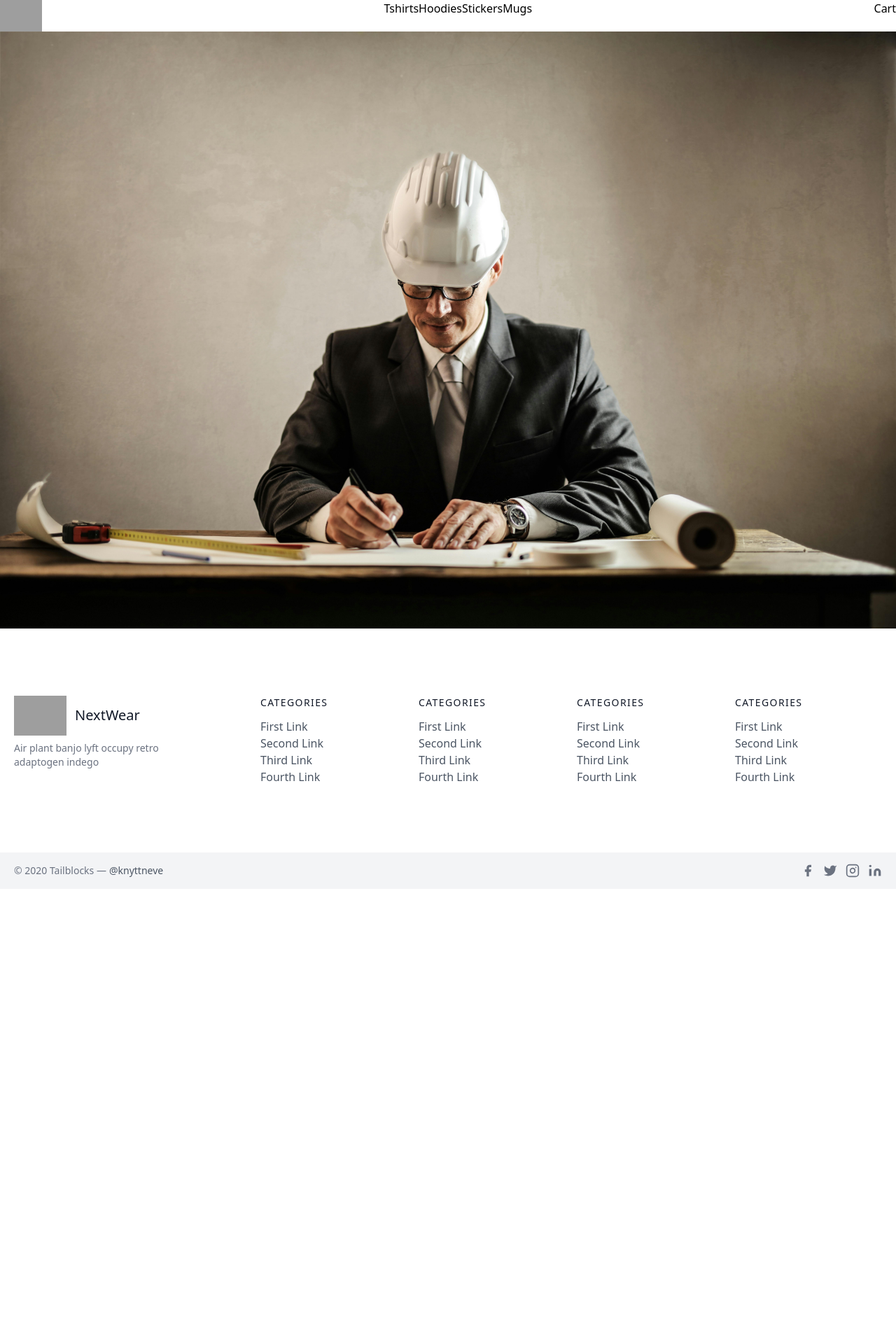
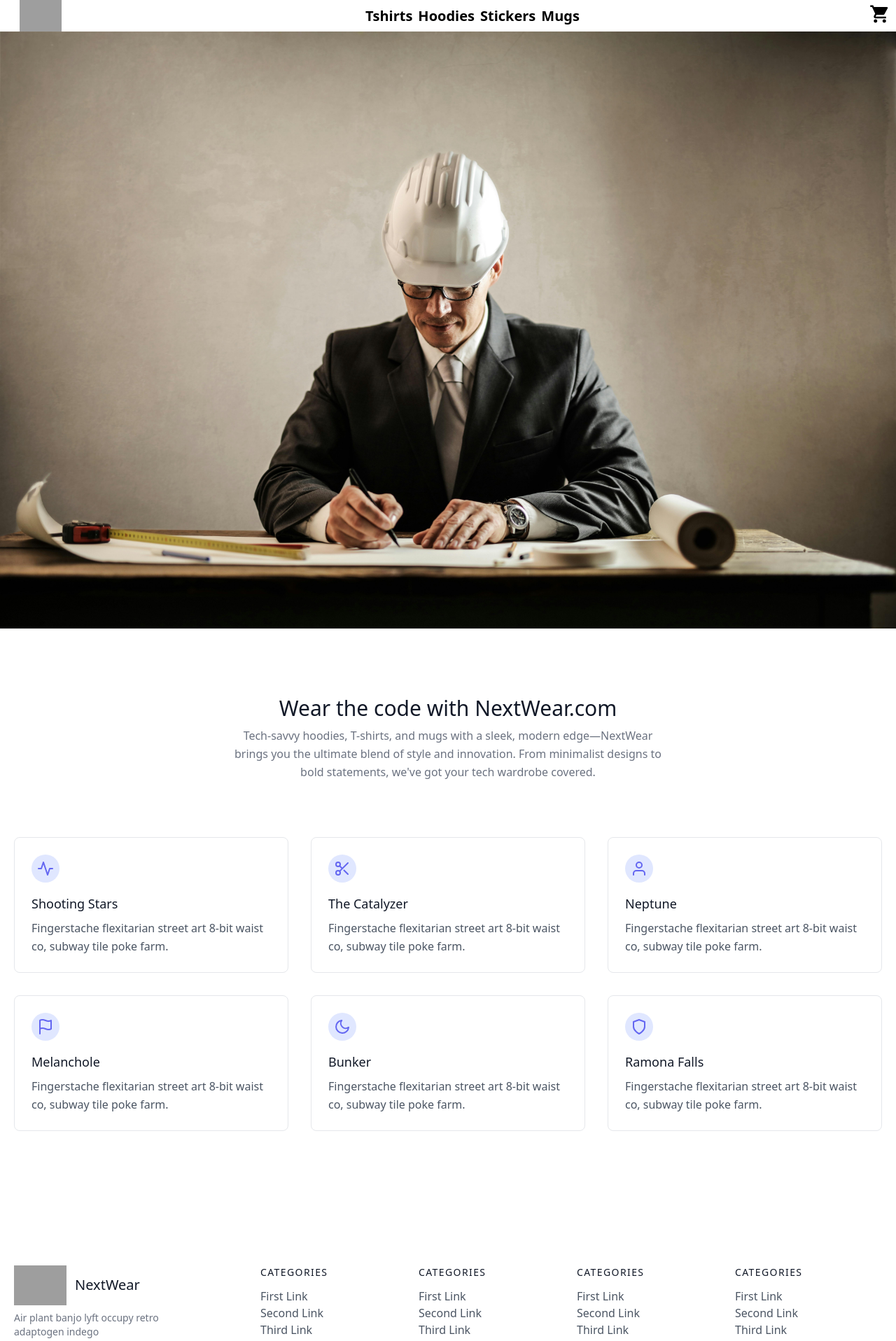
Before and after one commit to Harikrishnan14/NextWear-NextJS, a Next.js app: page / in a window 1280 px wide. Shown: the top 1916 px of the page at 70% size. Before the commit the page ends 1270 px from the top, so only its background shows below. Built offline with nearby package versions, Linux system fonts and the light colour scheme; grey boxes are pictures that could not be loaded.

Commit message:
Homepage

```diff
--- a/components/Navbar.js
+++ b/components/Navbar.js
@@ -1,23 +1,35 @@
 import Image from 'next/image'
+import Link from 'next/link'
 import React from 'react'
+import { MdShoppingCart } from "react-icons/md";
 
 const Navbar = () => {
     return (
-        <div className='flex justify-between'>
-            <div className="logo">
+        <div className='flex flex-col md:flex-row justify-between md:justify-between items-center px-2'>
+            <div className="logo mx-5">
                 <Image src='/Logo.png' alt='' height={60} width={60} />
             </div>
             <div className="nav">
-                <ul className='flex item-center'>
-                    <li>Tshirts</li>
-                    <li>Hoodies</li>
-                    <li>Stickers</li>
-                    <li>Mugs</li>
+                <ul className='flex item-center space-x-2 font-bold md:text-xl'>
+                    <Link href='/tshirts'>
+                        <li>Tshirts</li>
+                    </Link>
+                    <Link href='/hoodies'>
+                        <li>Hoodies</li>
+                    </Link>
+                    <Link href='/stickers'>
+                        <li>Stickers</li>
+                    </Link>
+                    <Link href='/mugs'>
+                        <li>Mugs</li>
+                    </Link>
                 </ul>
             </div>
             <div>
                 <div className="cart">
-                    <button>Cart</button>
+                    <button>
+                        <MdShoppingCart className='text-xl md:text-3xl' />
+                    </button>
                 </div>
             </div>
         </div>
--- a/package.json
+++ b/package.json
@@ -11,7 +11,8 @@
   "dependencies": {
     "next": "14.2.6",
     "react": "^18",
-    "react-dom": "^18"
+    "react-dom": "^18",
+    "react-icons": "^5.3.0"
   },
   "devDependencies": {
     "autoprefixer": "^10.4.20",
--- a/pages/index.js
+++ b/pages/index.js
@@ -21,6 +21,87 @@
       <div>
         <img src="/Home.jpg" alt="Home" />
       </div>
+
+      <section className="text-gray-600 body-font">
+        <div className="container px-5 py-24 mx-auto">
+          <div className="flex flex-wrap w-full mb-20 flex-col items-center text-center">
+            <h1 className="sm:text-3xl text-2xl font-medium title-font mb-2 text-gray-900">Wear the code with NextWear.com</h1>
+            <p className="lg:w-1/2 w-full leading-relaxed text-gray-500">Tech-savvy hoodies, T-shirts, and mugs with a sleek, modern edge—NextWear brings you the ultimate blend of style and innovation. From minimalist designs to bold statements, we've got your tech wardrobe covered.</p>
+          </div>
+          <div className="flex flex-wrap -m-4">
+            <div className="xl:w-1/3 md:w-1/2 p-4">
+              <div className="border border-gray-200 p-6 rounded-lg">
+                <div className="w-10 h-10 inline-flex items-center justify-center rounded-full bg-indigo-100 text-indigo-500 mb-4">
+                  <svg fill="none" stroke="currentColor" strokeLinecap="round" strokeLinejoin="round" strokeWidth="2" className="w-6 h-6" viewBox="0 0 24 24">
+                    <path d="M22 12h-4l-3 9L9 3l-3 9H2"></path>
+                  </svg>
+                </div>
+                <h2 className="text-lg text-gray-900 font-medium title-font mb-2">Shooting Stars</h2>
+                <p className="leading-relaxed text-base">Fingerstache flexitarian street art 8-bit waist co, subway tile poke farm.</p>
+              </div>
+            </div>
+            <div className="xl:w-1/3 md:w-1/2 p-4">
+              <div className="border border-gray-200 p-6 rounded-lg">
+                <div className="w-10 h-10 inline-flex items-center justify-center rounded-full bg-indigo-100 text-indigo-500 mb-4">
+                  <svg fill="none" stroke="currentColor" strokeLinecap="round" strokeLinejoin="round" strokeWidth="2" className="w-6 h-6" viewBox="0 0 24 24">
+                    <circle cx="6" cy="6" r="3"></circle>
+                    <circle cx="6" cy="18" r="3"></circle>
+                    <path d="M20 4L8.12 15.88M14.47 14.48L20 20M8.12 8.12L12 12"></path>
+                  </svg>
+                </div>
+                <h2 className="text-lg text-gray-900 font-medium title-font mb-2">The Catalyzer</h2>
+                <p className="leading-relaxed text-base">Fingerstache flexitarian street art 8-bit waist co, subway tile poke farm.</p>
+              </div>
+            </div>
+            <div className="xl:w-1/3 md:w-1/2 p-4">
+              <div className="border border-gray-200 p-6 rounded-lg">
+                <div className="w-10 h-10 inline-flex items-center justify-center rounded-full bg-indigo-100 text-indigo-500 mb-4">
+                  <svg fill="none" stroke="currentColor" strokeLinecap="round" strokeLinejoin="round" strokeWidth="2" className="w-6 h-6" viewBox="0 0 24 24">
+                    <path d="M20 21v-2a4 4 0 00-4-4H8a4 4 0 00-4 4v2"></path>
+                    <circle cx="12" cy="7" r="4"></circle>
+                  </svg>
+                </div>
+                <h2 className="text-lg text-gray-900 font-medium title-font mb-2">Neptune</h2>
+                <p className="leading-relaxed text-base">Fingerstache flexitarian street art 8-bit waist co, subway tile poke farm.</p>
+              </div>
+            </div>
+            <div className="xl:w-1/3 md:w-1/2 p-4">
+              <div className="border border-gray-200 p-6 rounded-lg">
+                <div className="w-10 h-10 inline-flex items-center justify-center rounded-full bg-indigo-100 text-indigo-500 mb-4">
+                  <svg fill="none" stroke="currentColor" strokeLinecap="round" strokeLinejoin="round" strokeWidth="2" className="w-6 h-6" viewBox="0 0 24 24">
+                    <path d="M4 15s1-1 4-1 5 2 8 2 4-1 4-1V3s-1 1-4 1-5-2-8-2-4 1-4 1zM4 22v-7"></path>
+                  </svg>
+                </div>
+                <h2 className="text-lg text-gray-900 font-medium title-font mb-2">Melanchole</h2>
+                <p className="leading-relaxed text-base">Fingerstache flexitarian street art 8-bit waist co, subway tile poke farm.</p>
+              </div>
+            </div>
+            <div className="xl:w-1/3 md:w-1/2 p-4">
+              <div className="border border-gray-200 p-6 rounded-lg">
+                <div className="w-10 h-10 inline-flex items-center justify-center rounded-full bg-indigo-100 text-indigo-500 mb-4">
+                  <svg fill="none" stroke="currentColor" strokeLinecap="round" strokeLinejoin="round" strokeWidth="2" className="w-6 h-6" viewBox="0 0 24 24">
+                    <path d="M21 12.79A9 9 0 1111.21 3 7 7 0 0021 12.79z"></path>
+                  </svg>
+                </div>
+                <h2 className="text-lg text-gray-900 font-medium title-font mb-2">Bunker</h2>
+                <p className="leading-relaxed text-base">Fingerstache flexitarian street art 8-bit waist co, subway tile poke farm.</p>
+              </div>
+            </div>
+            <div className="xl:w-1/3 md:w-1/2 p-4">
+              <div className="border border-gray-200 p-6 rounded-lg">
+                <div className="w-10 h-10 inline-flex items-center justify-center rounded-full bg-indigo-100 text-indigo-500 mb-4">
+                  <svg fill="none" stroke="currentColor" strokeLinecap="round" strokeLinejoin="round" strokeWidth="2" className="w-6 h-6" viewBox="0 0 24 24">
+                    <path d="M12 22s8-4 8-10V5l-8-3-8 3v7c0 6 8 10 8 10z"></path>
+                  </svg>
+                </div>
+                <h2 className="text-lg text-gray-900 font-medium title-font mb-2">Ramona Falls</h2>
+                <p className="leading-relaxed text-base">Fingerstache flexitarian street art 8-bit waist co, subway tile poke farm.</p>
+              </div>
+            </div>
+          </div>
+        </div>
+      </section>
+
       <Footer />
     </>
   );
```
Also changed, not shown: 1 other file (tests, documents, lock files or other folders).
